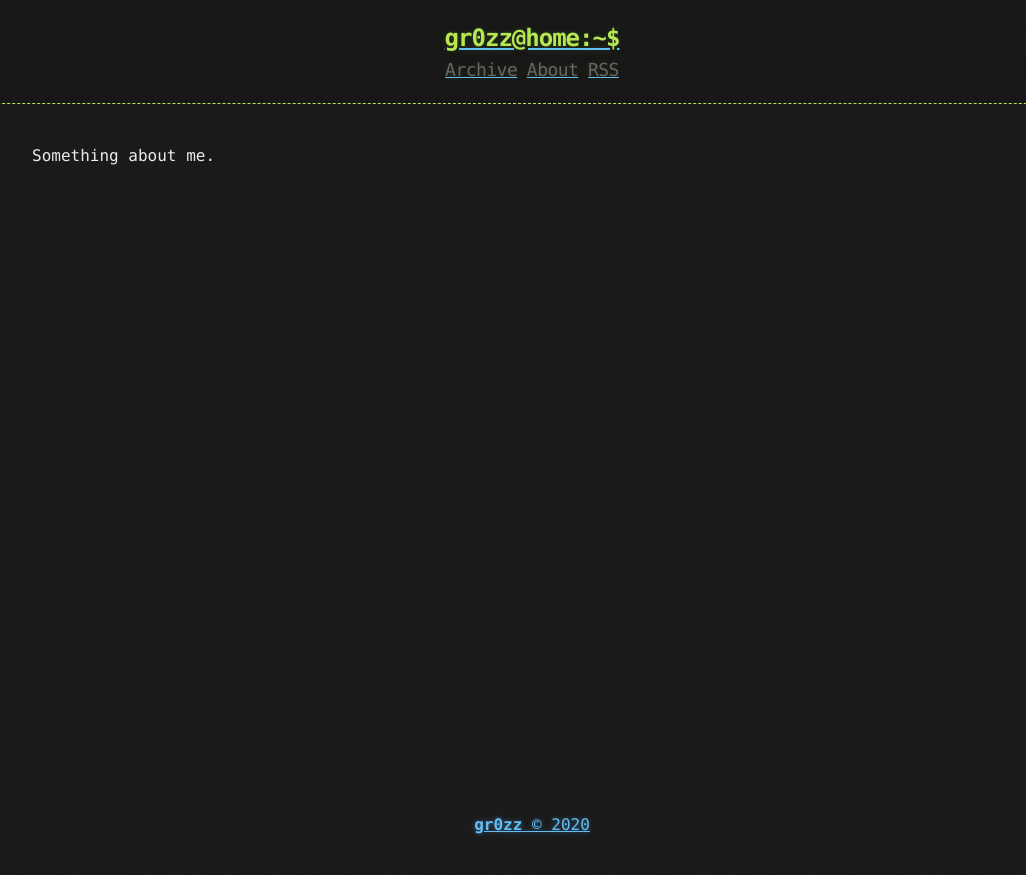
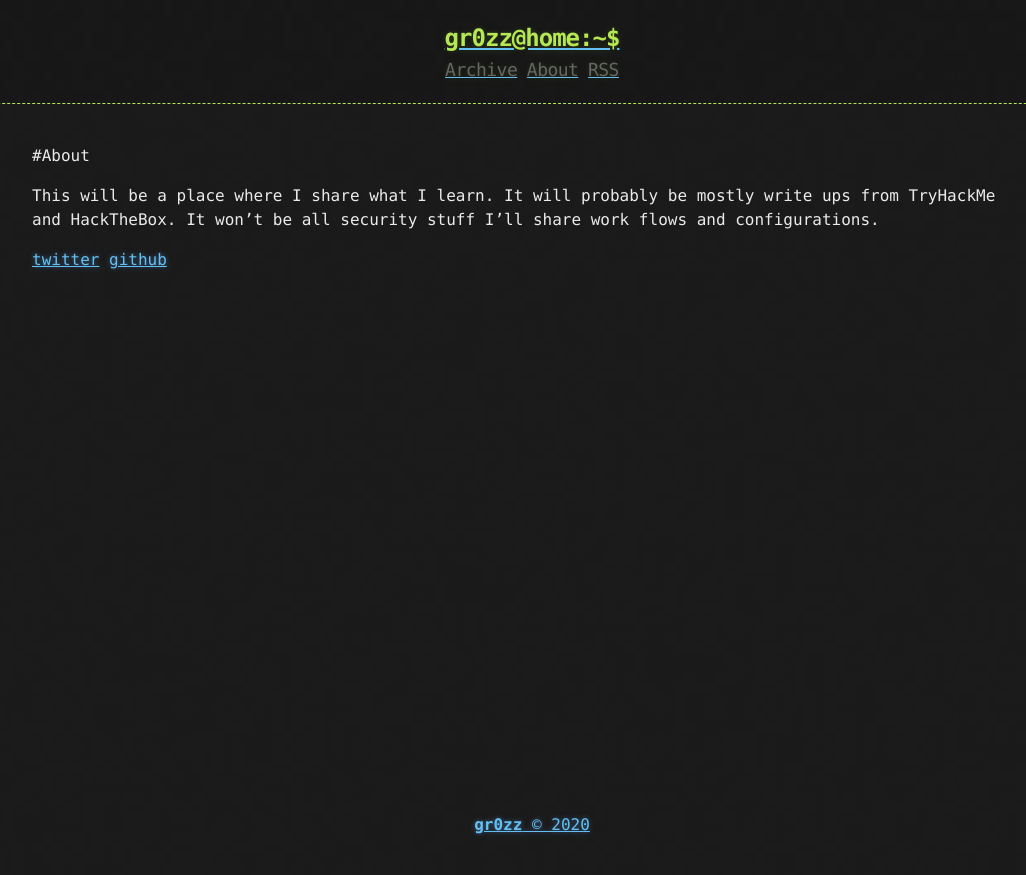
Before and after one commit to gr0zz/blog, a Jekyll site: the page built from about.md, in a window 1280 px wide. Shown: the top 875 px of the page, without its empty margins (108-1134 px from the left). Built offline with Jekyll 4.4.1, drawn with Linux system fonts in a browser that asks for light colours.

Commit message:
update about page

```diff
--- a/about.md
+++ b/about.md
@@ -3,4 +3,9 @@ layout: page
 title: About
 ---
 
-Something about me.
+#About
+
+This will be a place where I share what I learn. It will probably be mostly write ups from TryHackMe and HackTheBox. It won't be all security stuff I'll share work flows and configurations.
+
+[twitter](https://twitter.com/0xWukong)
+[github](https://github.com/gr0zz)
```
